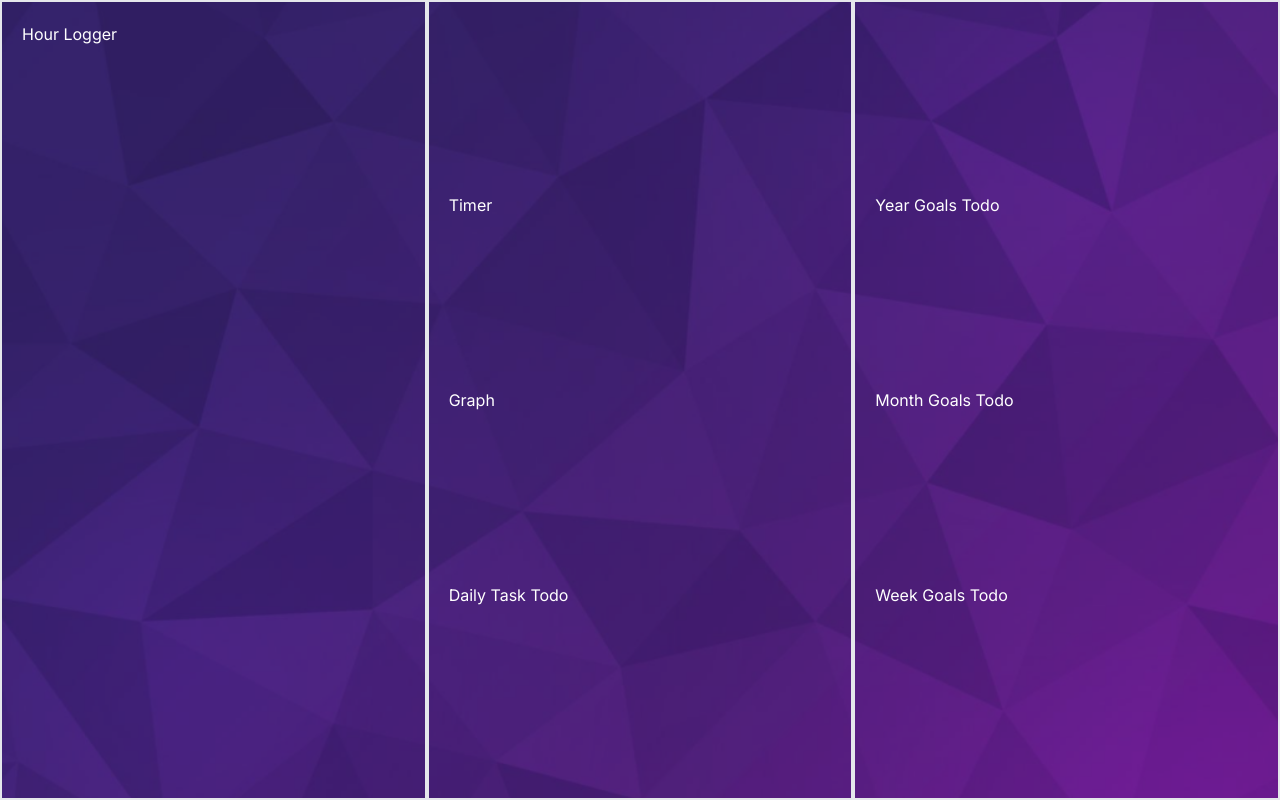
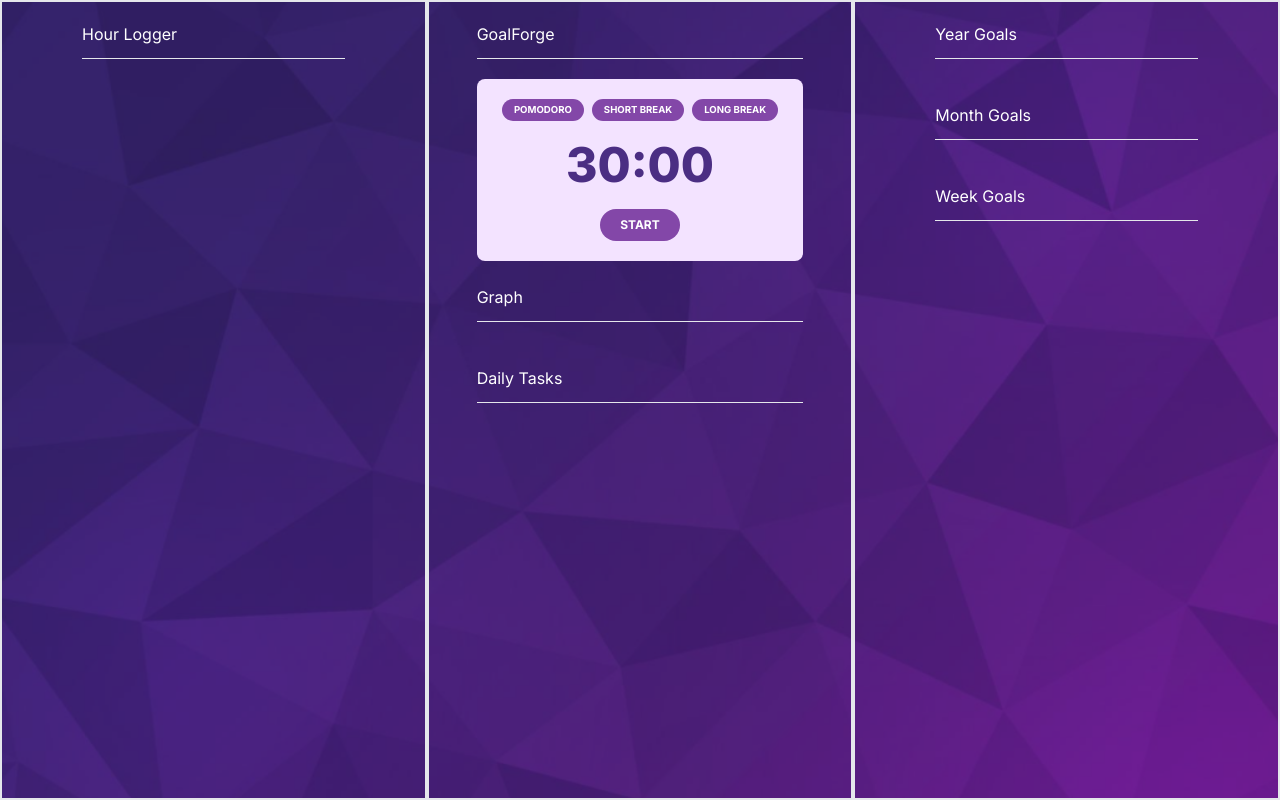
Before and after one commit to afutofu/goalforge, a Next.js app: page / in a window 1280 px wide. Built offline with nearby package versions, Linux system fonts and the light colour scheme.

Commit message:
Integrate components in main page

```diff
--- a/src/app/page.tsx
+++ b/src/app/page.tsx
@@ -1,20 +1,58 @@
-export default function Home() {
+import React, { type FC } from 'react';
+
+import { Header } from '@/components/Header';
+import { Timer } from '@/containers/Timer';
+import { Separator } from '@/components/Separator';
+
+interface SectionProps {
+  children: JSX.Element[] | JSX.Element;
+  className?: string;
+}
+
+const Section: FC<SectionProps> = ({ children, className }) => {
+  return (
+    <section
+      className={
+        'w-1/3 border-2 min-h-screen flex flex-col justify-start align-center py-5 px-20 z-20 ' +
+        className
+      }
+    >
+      {children}
+    </section>
+  );
+};
+
+const Home = () => {
   return (
     <main className="flex min-h-screen max-w-full flex-row items-center justify-evenly bg-[url('/images/purplepatternbackground.png')] bg-cover text-white">
       <div className="absolute flex min-h-screen w-full flex-row items-center justify-evenly bg-primary opacity-50 z-10"></div>
-        <section className="w-1/3 border-2 min-h-screen flex flex-col p-5 z-20">
-          <div>Hour Logger</div>
-        </section>
-        <section className="w-1/3 border-2 min-h-screen flex flex-col justify-evenly align-center p-5 z-20">
-          <div>Timer</div>
-          <div>Graph</div>
-          <div>Daily Task Todo</div>
-        </section>
-        <section className="w-1/3 border-2 min-h-screen flex flex-col justify-evenly align-center p-5 z-20">
-          <div>Year Goals Todo</div>
-          <div>Month Goals Todo</div>
-          <div>Week Goals Todo</div>
-        </section>
+      <Section>
+        <Header title={'Hour Logger'} />
+        <Separator />
+      </Section>
+      <Section className="!px-12">
+        <Header title={'GoalForge'} />
+        <Timer />
+        <Separator />
+
+        <Header title={'Graph'} />
+        <Separator />
+
+        <Header title={'Daily Tasks'} />
+        <Separator />
+      </Section>
+      <Section>
+        <Header title={'Year Goals'} />
+        <Separator />
+
+        <Header title={'Month Goals'} />
+        <Separator />
+
+        <Header title={'Week Goals'} />
+        <Separator />
+      </Section>
     </main>
   );
-}
+};
+
+export default Home;
```
